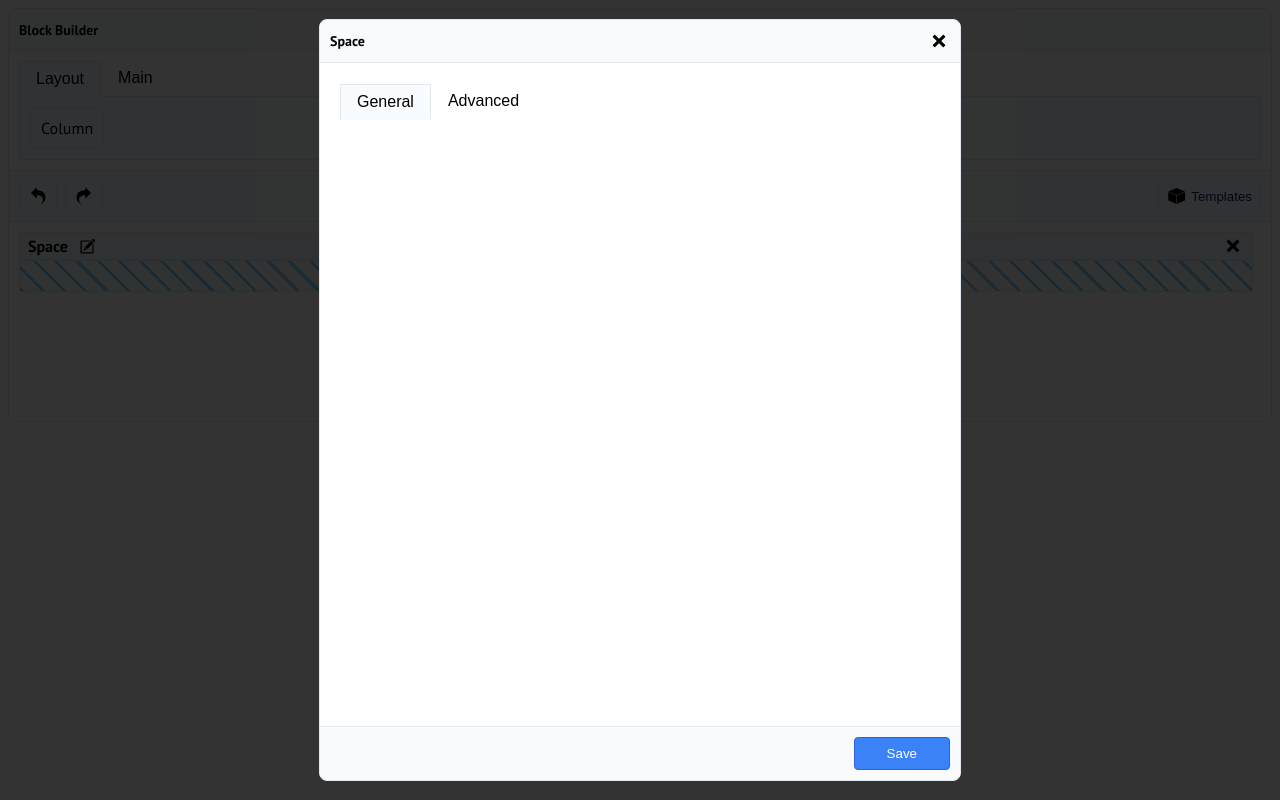
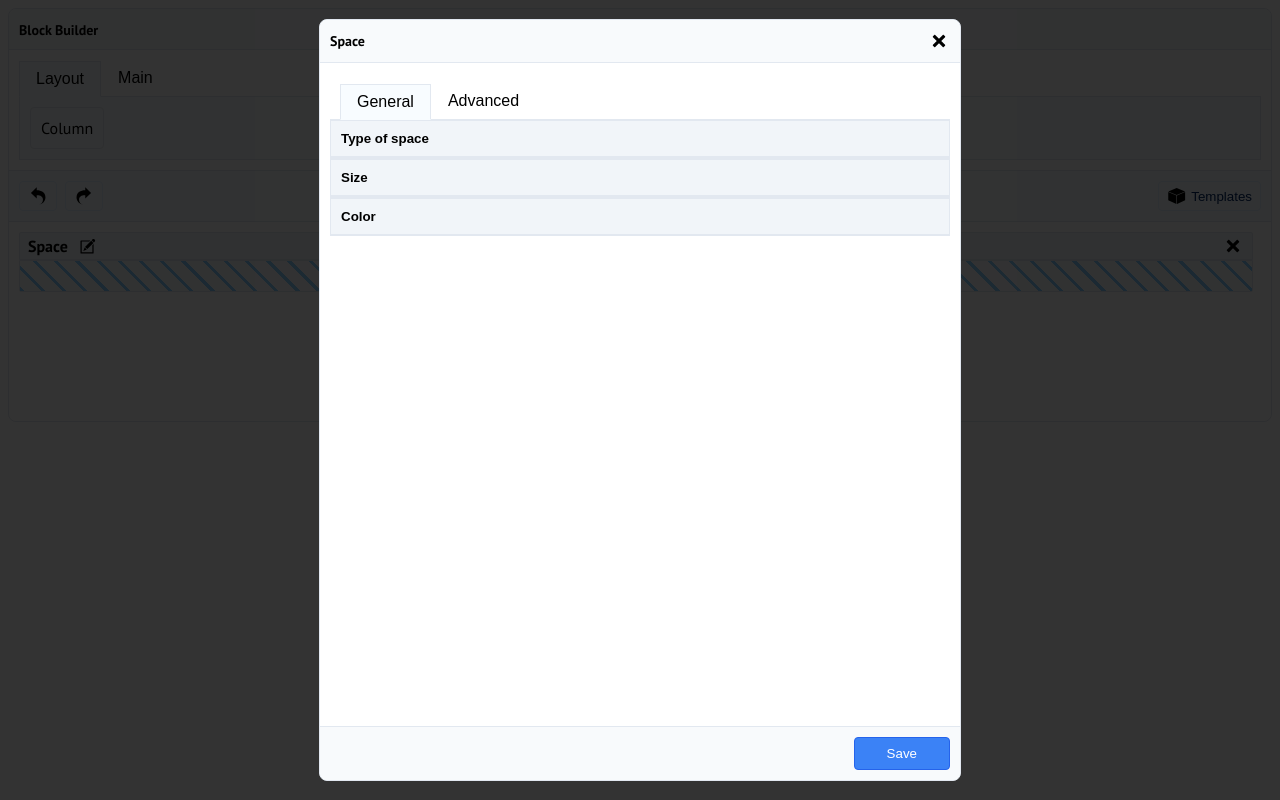
Before and after one commit to standahorvath/PageBuilderJS, a Vue app: page / in a window 1280 px wide. Both pictures are taken after a click on the button 87 px from the left and 246 px from the top of the page. Built offline with nearby package versions, Linux system fonts and the light colour scheme.

Commit message:
feat: attributes

```diff
--- /dev/null
+++ b/src/BlockBuilder/Components/Modal/Common/Accordition.vue
@@ -0,0 +1,27 @@
+<template>
+	<div class="bb-accordition" :class="{'bb-accordition--open': isOpen}">
+		<button class="bb-accordition__header" @click="onHeaderClick">
+			{{ title }}
+		</button>
+		<div class="bb-accordition__content" v-show="isOpen">
+			<slot />
+		</div>
+	</div>
+</template>
+<script setup lang="ts">
+import { defineProps, ref } from "vue";
+
+const props = defineProps({
+	title: {
+		type: String,
+		required: true,
+	},
+})
+
+const isOpen = ref(false)
+
+const onHeaderClick = () => {
+	isOpen.value = !isOpen.value
+}
+
+</script>
--- a/src/BlockBuilder/Components/Modal/EditInstance.vue
+++ b/src/BlockBuilder/Components/Modal/EditInstance.vue
@@ -1,6 +1,11 @@
 <template>
 	<Base :title="module.title">
 		<Tabs :tabs="tabs" v-model:modelValue="activeTab" />
+		<Accordition v-for="section in activeTabData?.sections" :key="section.name" :title="section.name">
+			<div v-for="attribute in section.attributes">
+				{{  attribute.name }}
+			</div>
+		</Accordition>
 	</Base>
 </template>
 <script setup lang="ts">
@@ -8,6 +13,7 @@
 import { InstanceModule, Module } from "@/types";
 import { computed, onMounted, PropType, ref } from "vue";
 import Tabs from "@/BlockBuilder/Components/Modal/Common/Tabs.vue";
+import Accordition from "@/BlockBuilder/Components/Modal/Common/Accordition.vue";
 
 const props = defineProps({
 	instance: {
@@ -27,6 +33,10 @@
 	}))
 })
 
+const activeTabData = computed(() => {
+	return props.module.structure.tabs.find(tab => tab.name === activeTab.value)
+})
+
 const activeTab = ref(null as string | null)
 
 onMounted(() => {
--- a/src/assets/style.css
+++ b/src/assets/style.css
@@ -410,3 +410,24 @@
 	border-bottom: transparent 1px solid;
 	transform: translateY(1px);
 }
+
+/* Accordition */
+.bb-accordition {
+	border-top: 1px solid var(--bb-border-color);
+	border-bottom: 1px solid var(--bb-border-color);
+	display: flex;
+	flex-direction: column;
+}
+.bb-accordition--open .bb-accordition__header {
+	background: var(--bb-primary-color);
+	border: 1px solid var(--bb-module-header-border-color);
+}
+.bb-accordition__header {
+	padding: var(--bb-section-padding);
+	background: var(--bb-module-header-bg);
+	border: 1px solid var(--bb-module-header-border-color);
+	display: flex;
+	justify-content: space-between;
+	font-weight: 600;
+	cursor: pointer;
+}
```
